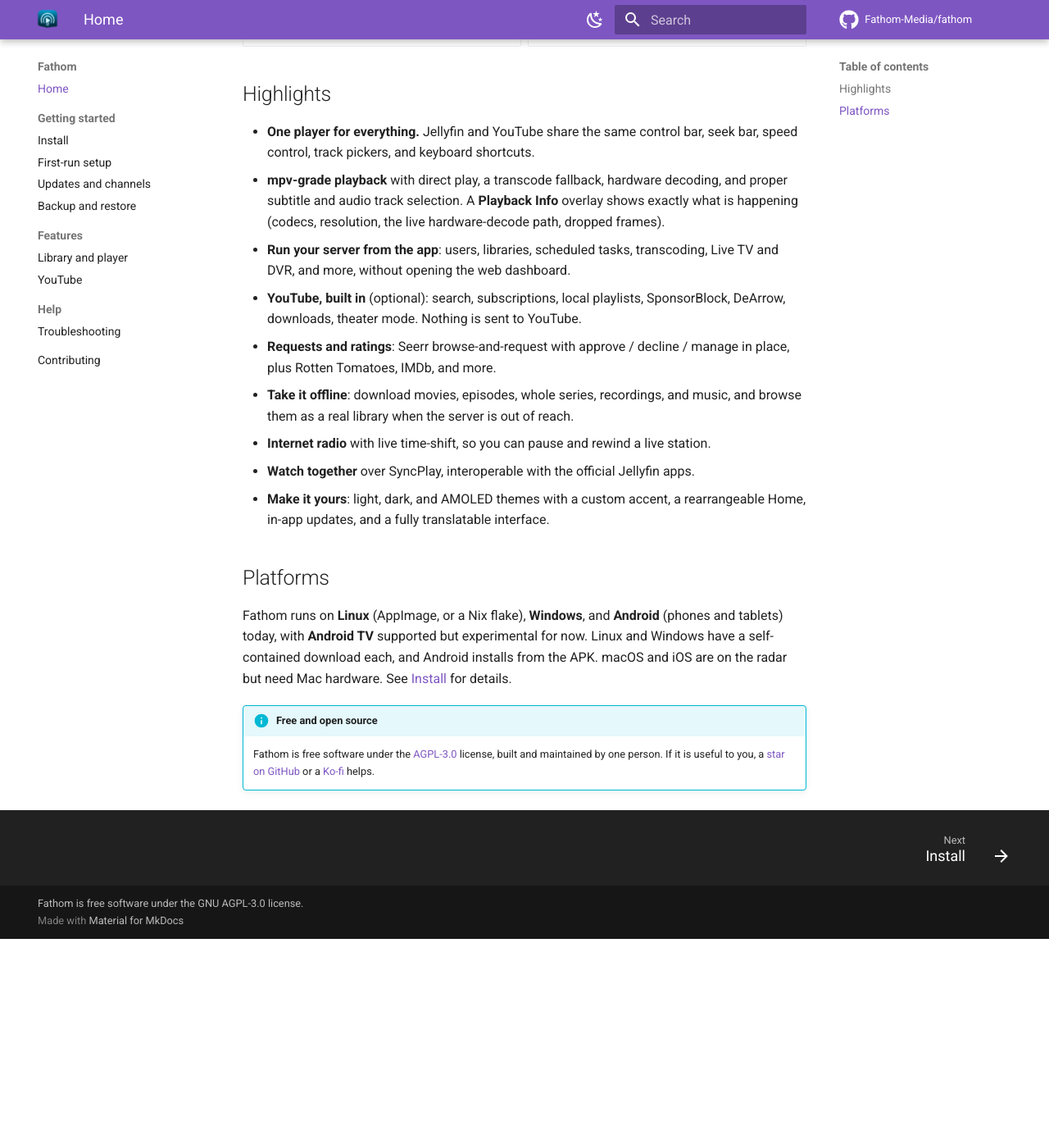
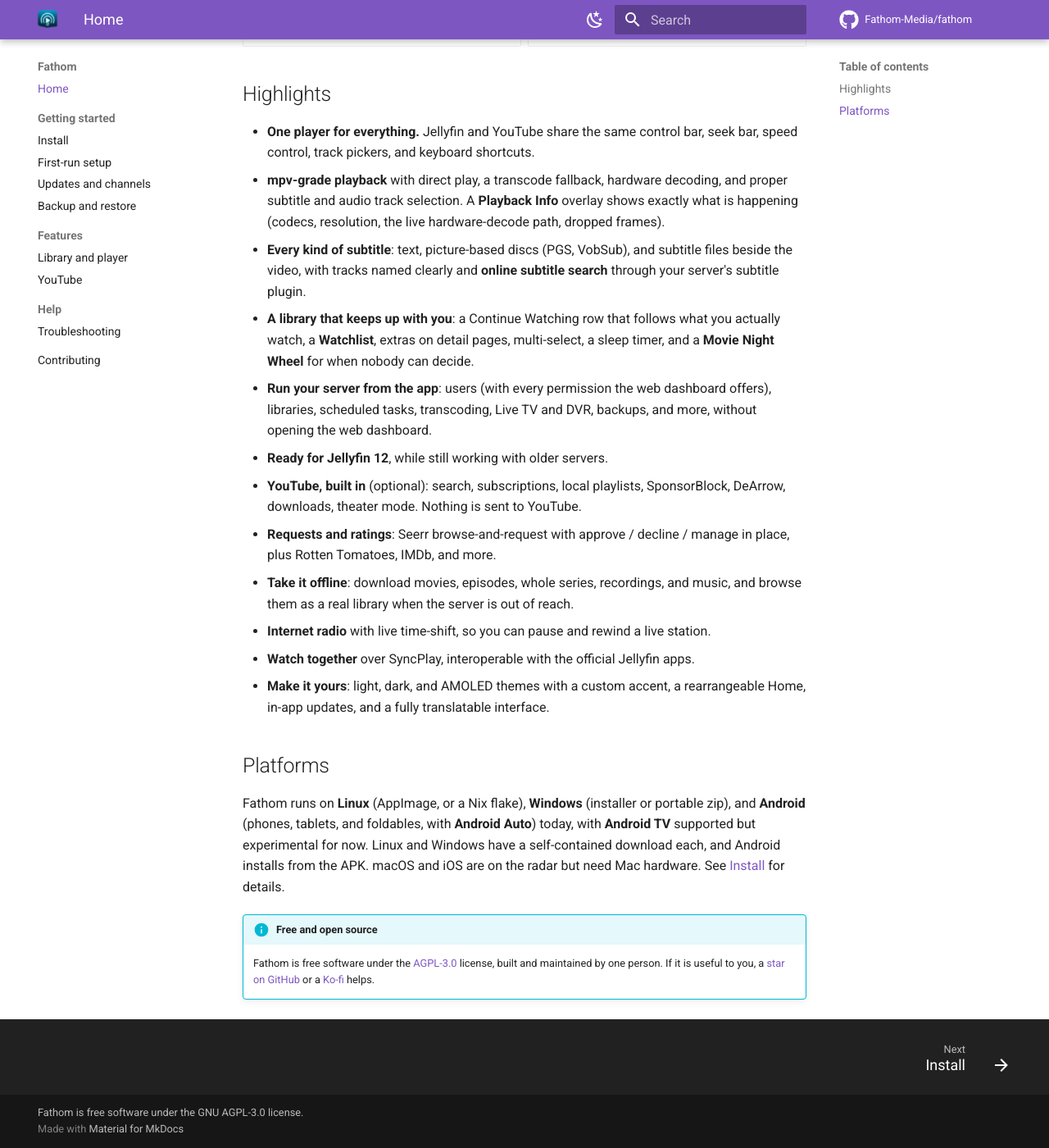
Before and after one commit to Fathom-Media/fathom, an MkDocs documentation site: the page built from docs/index.md, in a window 1280 px wide and 1400 px high, scrolled down 896 px. Shown: the whole window at 82% size. Built offline with MkDocs 1.6.1 and Material for MkDocs 9.7.7, drawn with Linux system fonts in a browser that asks for light colours; comment, search, counter and statistics services are not loaded; before the commit the page ends 2041 px from its top, so only the background shows below that.

Commit message:
Refresh docs for 0.13.0 and fail tests when version examples go stale

```diff
--- a/docs/index.md
+++ b/docs/index.md
@@ -30,7 +30,10 @@
 
 - **One player for everything.** Jellyfin and YouTube share the same control bar, seek bar, speed control, track pickers, and keyboard shortcuts.
 - **mpv-grade playback** with direct play, a transcode fallback, hardware decoding, and proper subtitle and audio track selection. A **Playback Info** overlay shows exactly what is happening (codecs, resolution, the live hardware-decode path, dropped frames).
-- **Run your server from the app**: users, libraries, scheduled tasks, transcoding, Live TV and DVR, and more, without opening the web dashboard.
+- **Every kind of subtitle**: text, picture-based discs (PGS, VobSub), and subtitle files beside the video, with tracks named clearly and **online subtitle search** through your server's subtitle plugin.
+- **A library that keeps up with you**: a Continue Watching row that follows what you actually watch, a **Watchlist**, extras on detail pages, multi-select, a sleep timer, and a **Movie Night Wheel** for when nobody can decide.
+- **Run your server from the app**: users (with every permission the web dashboard offers), libraries, scheduled tasks, transcoding, Live TV and DVR, backups, and more, without opening the web dashboard.
+- **Ready for Jellyfin 12**, while still working with older servers.
 - **YouTube, built in** (optional): search, subscriptions, local playlists, SponsorBlock, DeArrow, downloads, theater mode. Nothing is sent to YouTube.
 - **Requests and ratings**: Seerr browse-and-request with approve / decline / manage in place, plus Rotten Tomatoes, IMDb, and more.
 - **Take it offline**: download movies, episodes, whole series, recordings, and music, and browse them as a real library when the server is out of reach.
@@ -40,7 +43,7 @@
 
 ## Platforms
 
-Fathom runs on **Linux** (AppImage, or a Nix flake), **Windows**, and **Android** (phones and tablets) today, with **Android TV** supported but experimental for now. Linux and Windows have a self-contained download each, and Android installs from the APK. macOS and iOS are on the radar but need Mac hardware. See [Install](install.md) for details.
+Fathom runs on **Linux** (AppImage, or a Nix flake), **Windows** (installer or portable zip), and **Android** (phones, tablets, and foldables, with **Android Auto**) today, with **Android TV** supported but experimental for now. Linux and Windows have a self-contained download each, and Android installs from the APK. macOS and iOS are on the radar but need Mac hardware. See [Install](install.md) for details.
 
 !!! info "Free and open source"
     Fathom is free software under the [AGPL-3.0](https://github.com/Fathom-Media/fathom/blob/main/LICENSE) license, built and maintained by one person. If it is useful to you, a [star on GitHub](https://github.com/Fathom-Media/fathom) or a [Ko-fi](https://ko-fi.com/traceapps) helps.
```
Also changed, not shown: README.md (+1 -1 lines), ROADMAP.md (+2 -3 lines), docs/backup.md (+3 -0 lines), docs/install.md (+2 -2 lines), docs/updates.md (+3 -3 lines), 1 other file.
